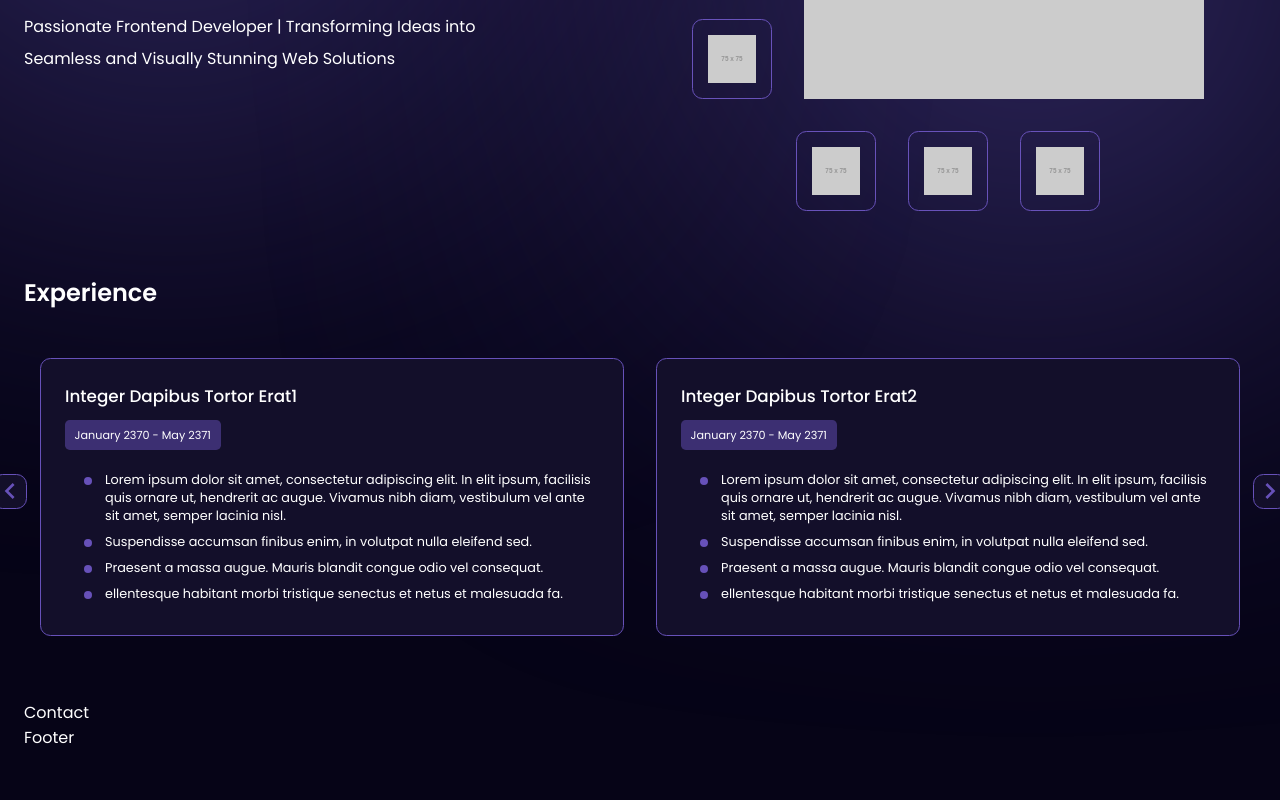
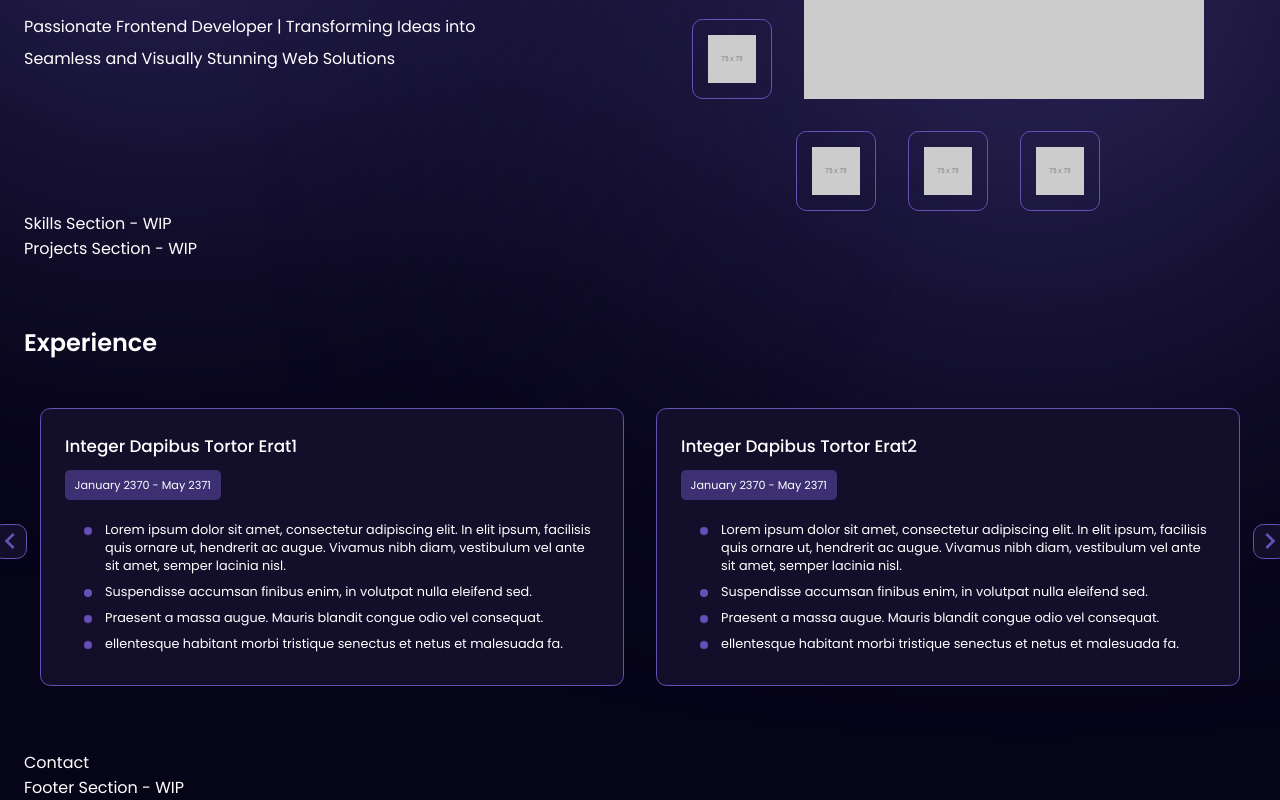
Before and after one commit to ConnorXCX/Portfolio, a React (Vite) app: page / in a window 1280 px wide. Shown: the part 464-1264 px from the top of the page. Before the commit the page ends 1214 px from the top, so only its background shows below. Built offline with nearby package versions, Linux system fonts and the light colour scheme.

Commit message:
Add Skills and Projects component stubs.

```diff
--- a/src/App.jsx
+++ b/src/App.jsx
@@ -1,4 +1,12 @@
-import { NavBar, Hero, Experience, Contact, Footer } from "./components";
+import {
+  NavBar,
+  Hero,
+  Skills,
+  Projects,
+  Experience,
+  Contact,
+  Footer,
+} from "./components";
 import "./App.css";
 
 const App = () => (
@@ -6,6 +14,8 @@ const App = () => (
     <NavBar />
     <div className="container">
       <Hero />
+      <Skills />
+      <Projects />
       <Experience />
       <Contact />
       <Footer />
--- a/src/components/Footer.jsx
+++ b/src/components/Footer.jsx
@@ -1,7 +1,7 @@
 import React from "react";
 
 const Footer = () => {
-  return <div>Footer</div>;
+  return <div>Footer Section - WIP</div>;
 };
 
 export default Footer;
--- /dev/null
+++ b/src/components/Projects.jsx
@@ -0,0 +1,7 @@
+import React from "react";
+
+const Projects = () => {
+  return <div>Projects Section - WIP</div>;
+};
+
+export default Projects;
--- /dev/null
+++ b/src/components/Skills.jsx
@@ -0,0 +1,7 @@
+import React from "react";
+
+const Skills = () => {
+  return <div>Skills Section - WIP</div>;
+};
+
+export default Skills;
--- a/src/components/index.js
+++ b/src/components/index.js
@@ -1,7 +1,9 @@
 import NavBar from "./NavBar";
 import Hero from "./Hero";
+import Skills from "./Skills";
+import Projects from "./Projects";
 import Experience from "./Experience";
 import Contact from "./Contact";
 import Footer from "./Footer";
 
-export { NavBar, Hero, Experience, Contact, Footer };
+export { NavBar, Hero, Skills, Projects, Experience, Contact, Footer };
```
Also changed, not shown: src/components/Projects.css (added), src/components/Skills.css (added).
